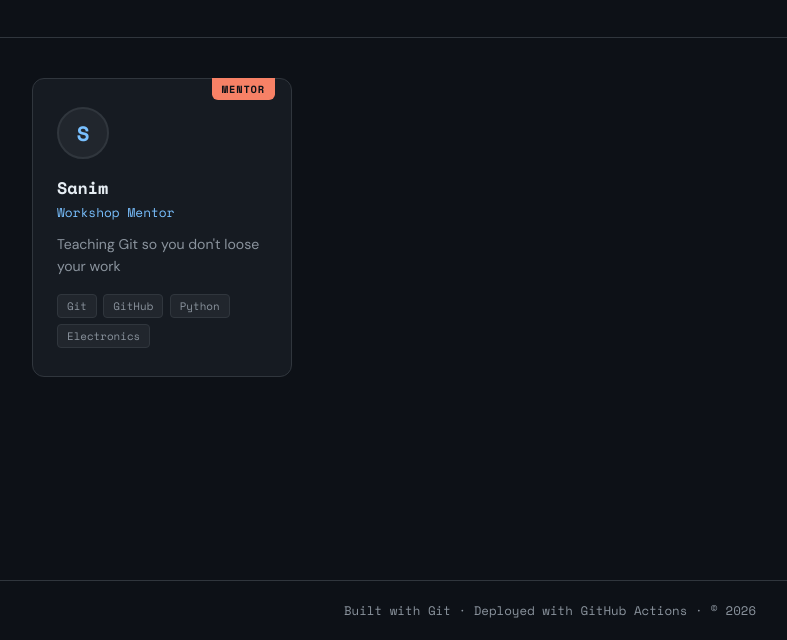
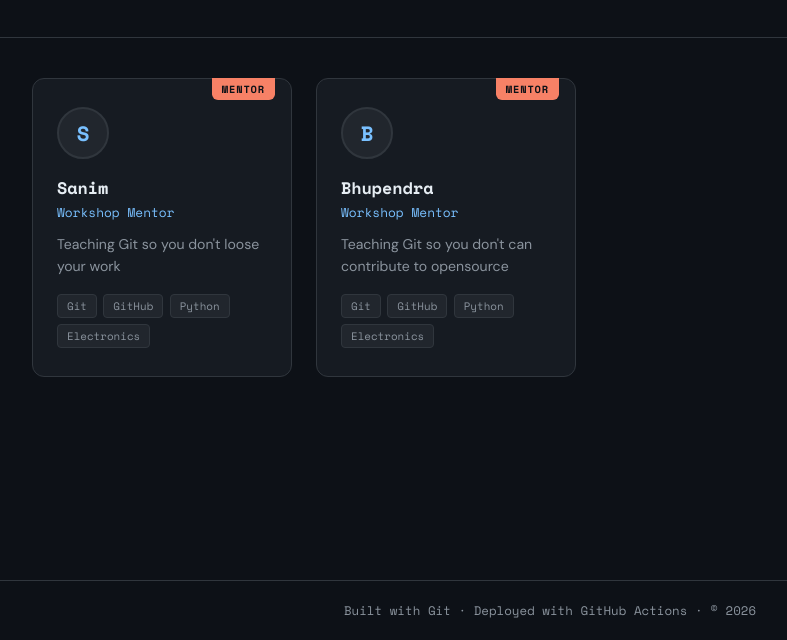
Before and after one commit to BirendraKMalla/gittraining_forked, a plain HTML site: page index.html in a window 1280 px wide. Shown: the part 160-800 px from the top of the page, without its empty margins (90-877 px from the left). Drawn offline with nearby package versions, Linux system fonts and the light colour scheme.

Commit message:
C3: Second Card Added

```diff
--- a/index.html
+++ b/index.html
@@ -35,6 +35,19 @@
       </div>
     </div>
 
+    <div class="card facilitator">
+      <div class="card-badge">Mentor</div>
+      <div class="avatar">B</div>
+      <h2>Bhupendra</h2>
+      <p class="role">Workshop Mentor</p>
+      <p class="bio">Teaching Git so you don't can contribute to opensource</p>
+      <div class="tags">
+        <span>Git</span>
+        <span>GitHub</span>
+        <span>Python</span>
+        <span>Electronics</span>
+      </div>
+    </div>
 
     <!-- ─────────────────────────────────────────────
          ADD YOUR GROUP CARD BELOW THIS LINE
```
